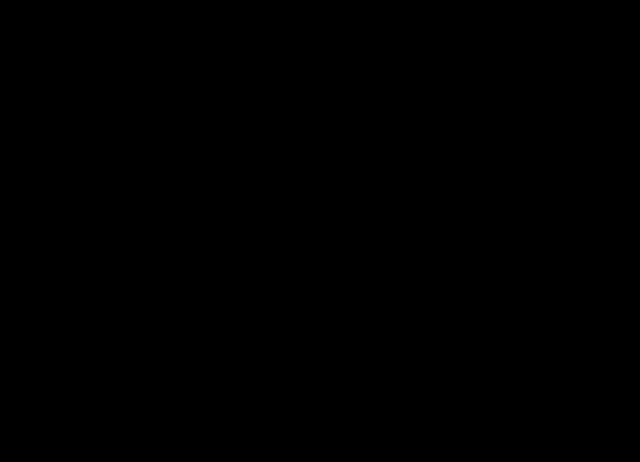
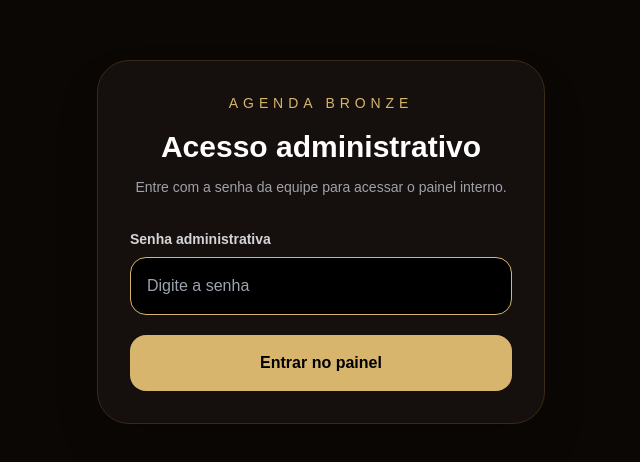
Before and after one commit to kelischneider87-bronzeia/agenda-bronze-web, a Next.js app: page /login in a window 1280 px wide. Before the commit this address had no page. Shown: the part 158-620 px from the top of the page, without its empty margins (319-959 px from the left). Built offline with nearby package versions, Linux system fonts and the light colour scheme.

Commit message:
Corrige loop de login em producao

```diff
--- a/src/app/login/page.tsx
+++ b/src/app/login/page.tsx
@@ -1,5 +1,88 @@
-import { redirect } from "next/navigation";
+"use client";
 
-export default function Page() {
-  redirect("/dashboard");
+import { FormEvent, useState } from "react";
+
+export default function LoginPage() {
+  const [senha, setSenha] = useState("");
+  const [carregando, setCarregando] = useState(false);
+  const [erro, setErro] = useState("");
+
+  async function entrar(event: FormEvent<HTMLFormElement>) {
+    event.preventDefault();
+
+    setCarregando(true);
+    setErro("");
+
+    try {
+      const resposta = await fetch("/api/login", {
+        method: "POST",
+        headers: {
+          "Content-Type": "application/json",
+        },
+        body: JSON.stringify({ senha }),
+      });
+
+      const dados = await resposta.json();
+
+      if (!resposta.ok) {
+        setErro(dados?.erro || "Senha inválida.");
+        return;
+      }
+
+      window.location.href = "/dashboard";
+    } catch {
+      setErro("Não foi possível entrar. Tente novamente.");
+    } finally {
+      setCarregando(false);
+    }
+  }
+
+  return (
+    <main className="flex min-h-screen items-center justify-center bg-[#0b0705] px-5 text-white">
+      <section className="w-full max-w-md rounded-[2rem] border border-[#3a2a17] bg-[#15100d] p-8 shadow-2xl">
+        <div className="text-center">
+          <p className="text-sm uppercase tracking-[0.35em] text-[#d7b56d]">
+            Agenda Bronze
+          </p>
+
+          <h1 className="mt-4 text-3xl font-bold">Acesso administrativo</h1>
+
+          <p className="mt-3 text-sm text-zinc-400">
+            Entre com a senha da equipe para acessar o painel interno.
+          </p>
+        </div>
+
+        <form onSubmit={entrar} className="mt-8 space-y-5">
+          <div>
+            <label className="mb-2 block text-sm font-semibold text-zinc-300">
+              Senha administrativa
+            </label>
+
+            <input
+              type="password"
+              value={senha}
+              onChange={(event) => setSenha(event.target.value)}
+              placeholder="Digite a senha"
+              className="w-full rounded-2xl border border-zinc-700 bg-black px-4 py-4 text-white outline-none transition focus:border-[#d7b56d]"
+              autoFocus
+            />
+          </div>
+
+          {erro && (
+            <div className="rounded-2xl border border-red-900 bg-red-950/40 p-4 text-sm text-red-100">
+              {erro}
+            </div>
+          )}
+
+          <button
+            type="submit"
+            disabled={carregando}
+            className="w-full rounded-2xl bg-[#d7b56d] px-6 py-4 font-bold text-black transition hover:bg-[#f1d58a] disabled:cursor-not-allowed disabled:opacity-60"
+          >
+            {carregando ? "Entrando..." : "Entrar no painel"}
+          </button>
+        </form>
+      </section>
+    </main>
+  );
 }
```
Also changed, not shown: src/middleware.ts (+2 -29 lines).
